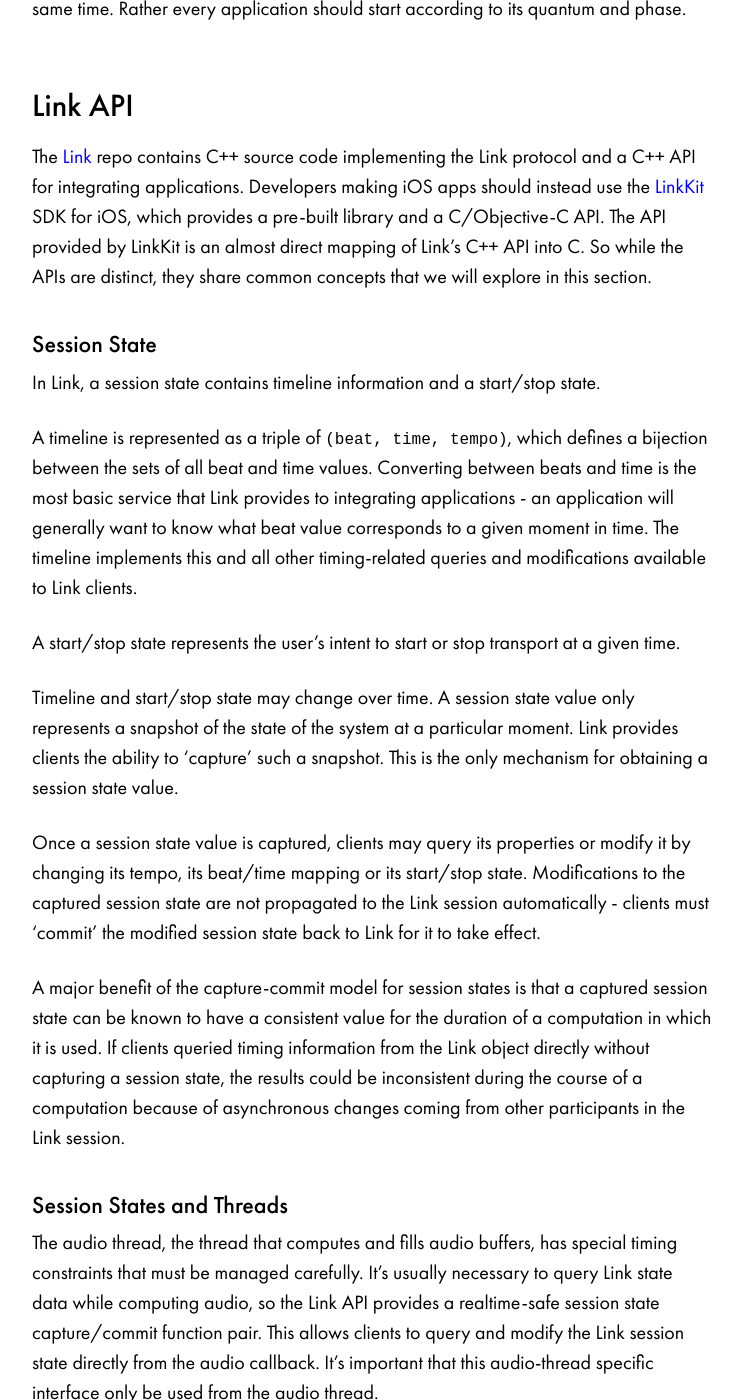
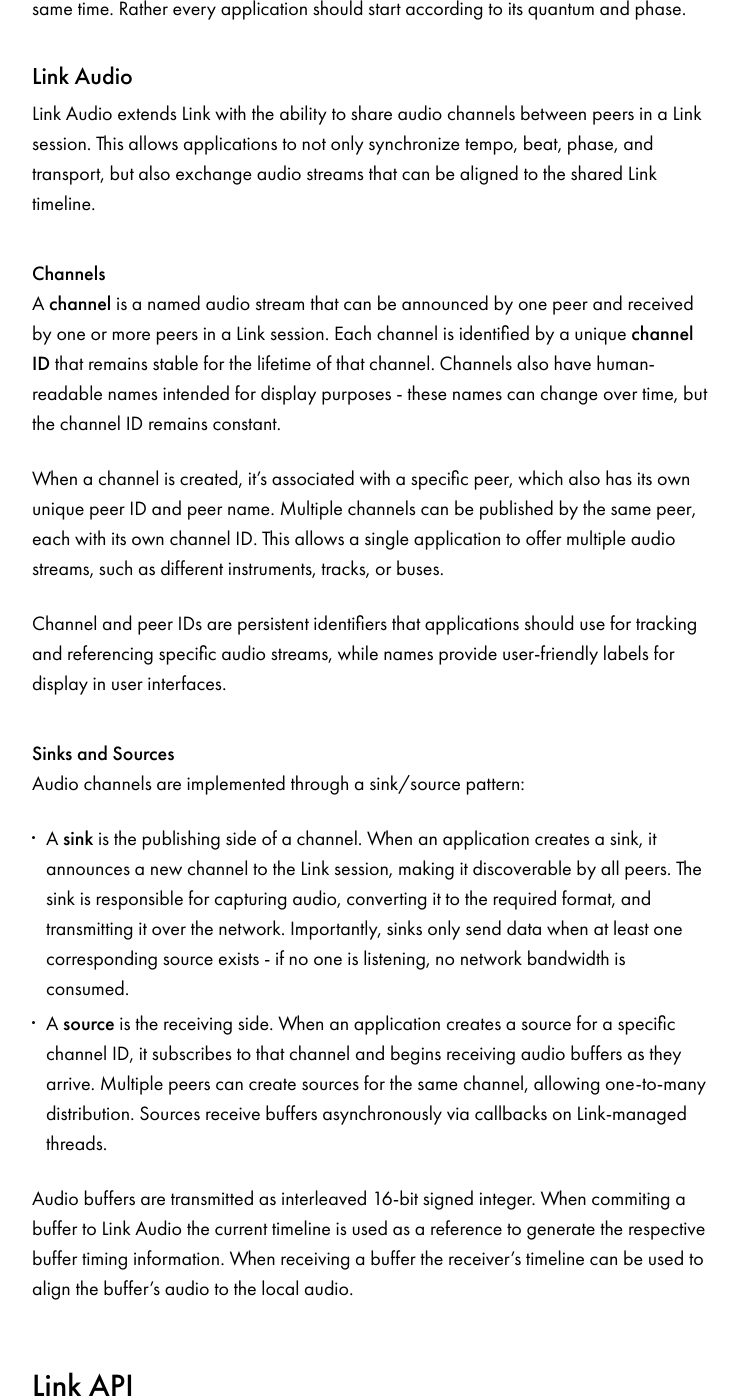
Before and after one commit to Ableton/ableton.github.io, a Jekyll site: the page built from link/index.md, in a window 1280 px wide and 1400 px high, scrolled down 3683 px. Shown: the whole window, without its empty margins (268-1009 px from the left). Built offline with Jekyll 4.4.1, drawn with Linux system fonts in a browser that asks for light colours; some of the changed text lies outside the part shown.

Commit message:
Add LinkAudio documentation

```diff
--- a/link/index.md
+++ b/link/index.md
@@ -124,6 +124,50 @@ As every application handles start and stop commands according to its capabiliti
 quantization, it is not expected that applications start or stop at the same time. Rather
 every application should start according to its quantum and phase.
 
+### Link Audio
+
+Link Audio extends Link with the ability to share audio channels between peers in a Link
+session. This allows applications to not only synchronize tempo, beat, phase, and
+transport, but also exchange audio streams that can be aligned to the shared Link timeline.
+
+#### Channels
+
+A **channel** is a named audio stream that can be announced by one peer and received by
+one or more peers in a Link session. Each channel is identified by a unique
+**channel ID** that remains stable for the lifetime of that channel. Channels also have
+human-readable names intended for display purposes - these names can change over time,
+but the channel ID remains constant.
+
+When a channel is created, it's associated with a specific peer, which
+also has its own unique peer ID and peer name. Multiple channels can be published by
+the same peer, each with its own channel ID. This allows a single application to offer
+multiple audio streams, such as different instruments, tracks, or buses.
+
+Channel and peer IDs are persistent identifiers that applications should use
+for tracking and referencing specific audio streams, while names provide user-friendly
+labels for display in user interfaces.
+
+#### Sinks and Sources
+
+Audio channels are implemented through a sink/source pattern:
+
+- A **sink** is the publishing side of a channel. When an application creates a sink, it
+  announces a new channel to the Link session, making it discoverable by all peers. The
+  sink is responsible for capturing audio, converting it to the required format, and
+  transmitting it over the network. Importantly, sinks only send data when at least one
+  corresponding source exists - if no one is listening, no network bandwidth is consumed.
+
+- A **source** is the receiving side. When an application creates a source for a specific
+  channel ID, it subscribes to that channel and begins receiving audio buffers as they
+  arrive. Multiple peers can create sources for the same channel, allowing one-to-many
+  distribution. Sources receive buffers asynchronously via callbacks on Link-managed
+  threads.
+
+Audio buffers are transmitted as interleaved 16-bit signed integer. When commiting a buffer
+to Link Audio the current timeline is used as a reference to generate the respective buffer
+timing information. When receiving a buffer the receiver's timeline can be used to align
+the buffer's audio to the local audio.
+
 ## Link API
 
 The [Link](https://github.com/Ableton/link) repo contains C++ source code implementing
@@ -199,6 +243,56 @@ also leads to better timing accuracy because session state changes can be specif
 occur at buffer boundaries or even at specific samples, which is not possible from an
 application thread.
 
+## Link Audio API
+
+The Link Audio API extends Link with audio sharing capabilities. To use Link Audio, replace
+the `Link` with `LinkAudio` class in your application. `Link` and `LinkAudio` should not be
+used simultaneously.
+
+**Important Note on Header Inclusion:** The Link headers do not follow Include-What-You-Use
+(IWYU) principles. When using Link Audio functionality, you must include
+`<ableton/LinkAudio.hpp>` in every compilation unit that uses `LinkAudio`, even if other
+Link headers are already included.
+
+When Link Audio is being enabled, Link starts announcing and discovering other Link Audio peers.
+Link Audio can be enabled and disabled at runtime without affecting Link's tempo and beat
+synchronization.
+
+### Discovering Link Audio Channels
+
+The `ChannelsChangedCallback` can be used to monitor when channels appear or disappear. IDs for
+channels and peers are persistent. Whenever a peer or channel name changes, the callback is invoked.
+
+### Sending Audio
+
+To publish an audio channel, create a `LinkAudioSink`.
+Creating a sink immediately announces a new channel to the Link session with the given
+name. The channel becomes discoverable by all peers, and they can create sources to
+subscribe to it using the channel's ID. The `maxSamples` parameter should account for the
+total number of samples in your audio callback (numFrames * numChannels).
+
+The sink only transmits audio when at least one source is subscribed to its channel. This
+means you can create sinks preemptively without wasting network bandwidth until someone
+actually wants to receive the audio.
+
+**Important:** The session state, quantum, and beat time used for committing the buffer
+must be the same as those used for rendering the audio locally. Always capture the
+session state and calculate beat positions before rendering, then use those same values
+when committing the buffer.
+
+### Receiving Audio
+
+To subscribe and receive audio from a specific channel, create a `LinkAudioSource` with a
+channel ID and a callback. The channels Id is obtained from channel discovery. The callback
+is invoked on a Link-managed thread whenever new audio buffers arrive from the corresponding
+sink.
+
+Use `info.beginBeats()` and `info.endBeats()` to map the remote beat time to your local
+Link session state, accounting for differences in quantum and timeline offsets. These
+methods return `std::nullopt` if the buffer originates from a different Link session.
+Note that incoming buffers don't match the receivers audio engine block size and sample rate
+as those properties are dependant on the senders properties and network requirements.
+
 ## Resources
 
 The following open source repositories integrate Link.
```
